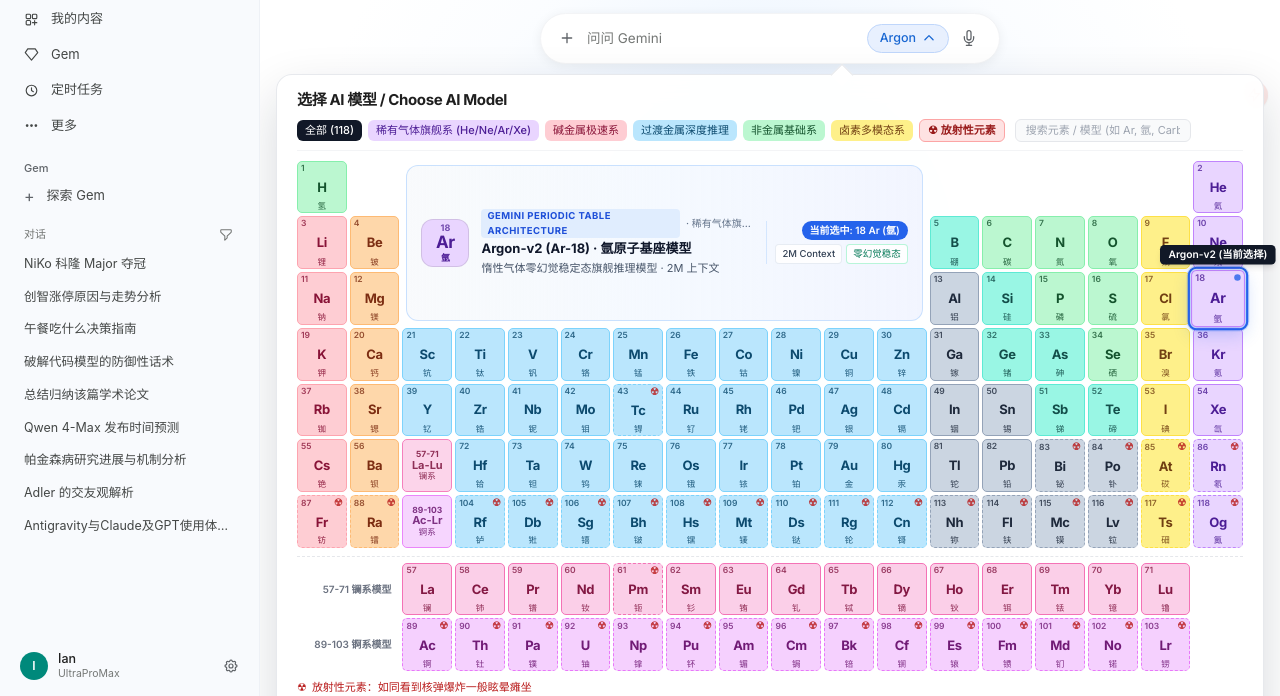
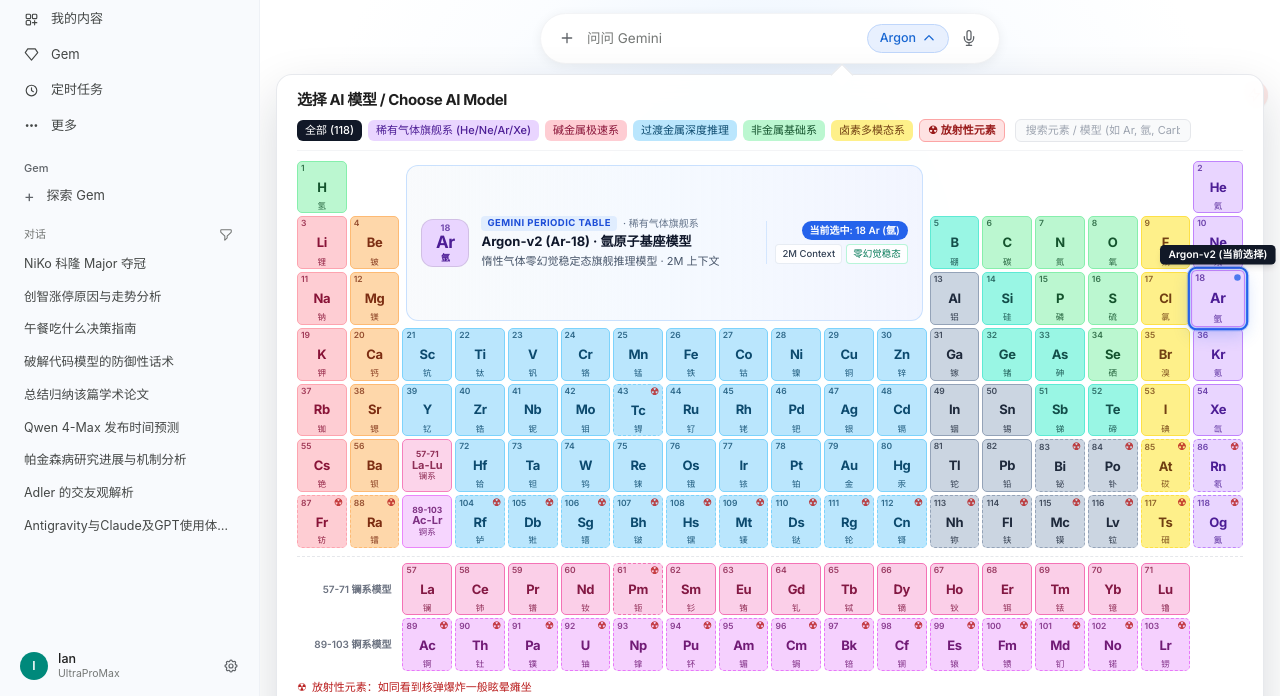
Before and after one commit to KamijouMikoto12311/GeminiUltraProMax, a plain HTML site: page index.html in a window 1280 px wide. Shown: the part 104-800 px from the top of the page. Drawn offline with nearby package versions, Linux system fonts and the light colour scheme.

Commit message:
Shorten periodic table heading

```diff
--- a/index.html
+++ b/index.html
@@ -815,7 +815,7 @@
                       <div class="min-w-0 flex flex-col justify-center">
                         <div class="flex items-center gap-1.5 mb-0.5">
                           <span class="model-arch-pill ${activeRad ? 'rad-arch-pill' : ''} text-[9.5px] font-bold uppercase tracking-wider text-blue-700 bg-blue-100/80 px-1.5 py-0.2 rounded">
-                            ${activeRad ? '☢ RADIOACTIVE ELEMENT MODEL' : 'Gemini Periodic Table Architecture'}
+                            ${activeRad ? '☢ RADIOACTIVE ELEMENT MODEL' : 'Gemini Periodic Table'}
                           </span>
                           <span class="text-[10px] font-medium text-slate-500 truncate hidden md:inline">
                             · ${catName}
```
